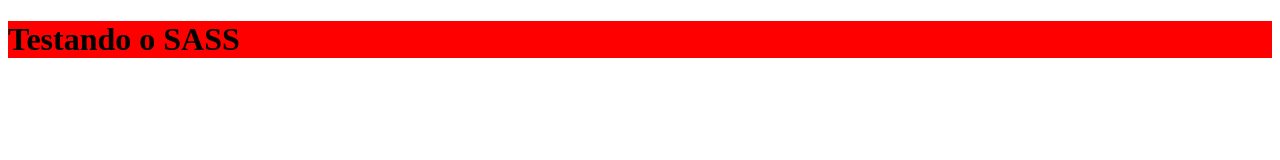
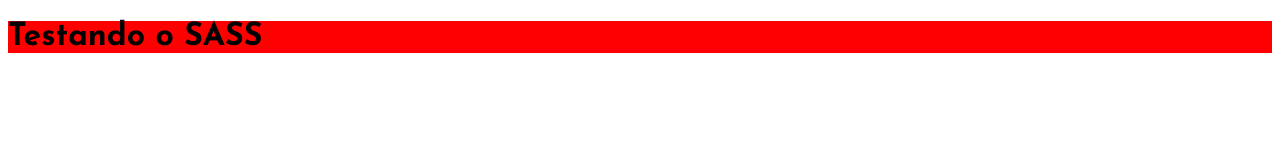
Before and after one commit to aptsharp/PhotoGallery, a plain HTML site: page index.html in a window 1280 px wide. Drawn offline with Linux system fonts and the light colour scheme.

Commit message:
fonte google

```diff
--- a/css/styles.css
+++ b/css/styles.css
@@ -1,5 +1,6 @@
 div {
   background: red;
+  font-family: 'Josefin Sans';
 }
 
 /*# sourceMappingURL=styles.css.map */
--- a/index.html
+++ b/index.html
@@ -5,6 +5,15 @@
     <meta http-equiv="X-UA-Compatible" content="IE=edge" />
     <meta name="viewport" content="width=device-width, initial-scale=1.0" />
     <title>Galleria</title>
+    <!-- google fonts -->
+    <link rel="preconnect" href="https://fonts.gstatic.com" />
+    <link
+      href="https://fonts.googleapis.com/css2?family=Josefin+Sans:ital,wght@0,100;0,200;0,300;0,400;0,500;0,600;0,700;1,100;1,200;1,300;1,400;1,500;1,600;1,700&display=swap"
+      rel="stylesheet"
+    />
+    <!-- Font Awesome -->
+
+    <!-- Estilos da aplicação -->
     <link rel="stylesheet" href="css/styles.css" />
   </head>
   <body>
```
